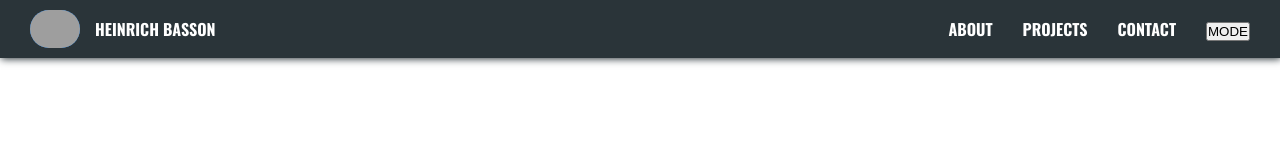
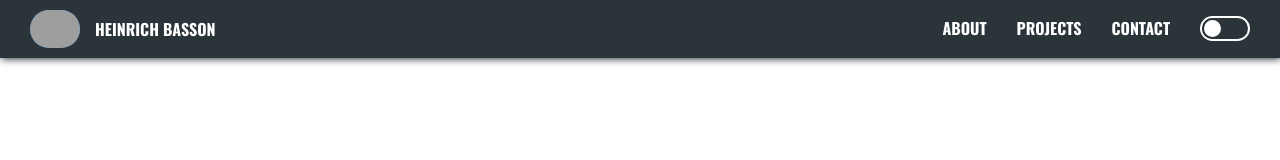
Before and after one commit to the-man2004/portfolio, a Vue app: page / in a window 1280 px wide. Shown: the top 160 px of the page. Built offline with nearby package versions, Linux system fonts and the light colour scheme; grey boxes are pictures that could not be loaded.

Commit message:
Added & styled a mode switch.

```diff
--- /dev/null
+++ b/src/components/Header/ModeSwitch.vue
@@ -0,0 +1,49 @@
+<template>
+  <div @click="store.toggleMode" :class="store.modeSwitchClass">
+    <span></span>
+  </div>
+</template>
+
+<script setup>
+import { useStore } from "@/store";
+
+const store = useStore();
+</script>
+
+<style scoped>
+div {
+  width: 50px;
+  height: 25px;
+  border-radius: 100px;
+  cursor: pointer;
+}
+
+span {
+  display: block;
+  width: 21px;
+  height: 21px;
+  border: 2px solid var(--dark-color);
+  border-radius: 100px;
+  background: var(--light-color);
+  transition: margin 250ms ease;
+}
+
+.dark-btn {
+  border: 2px solid var(--light-color);
+  color: var(--light-color);
+}
+.dark-btn span {
+  border-color: var(--dark-color);
+  background: var(--light-color);
+}
+
+.light-btn {
+  border: 2px solid var(--dark-color);
+  color: var(--dark-color);
+}
+.light-btn span {
+  margin-left: auto;
+  border-color: var(--light-color);
+  background: var(--dark-color);
+}
+</style>
--- a/src/components/TheHeader.vue
+++ b/src/components/TheHeader.vue
@@ -23,7 +23,7 @@
             <a href="#contact">CONTACT</a>
           </li>
           <li>
-            <button @click="store.toggleMode">MODE</button>
+            <ModeSwitch></ModeSwitch>
           </li>
         </ul>
       </div>
@@ -33,6 +33,7 @@
 
 <script setup>
 import { useStore } from "@/store";
+import ModeSwitch from "./Header/ModeSwitch.vue";
 
 const store = useStore();
 </script>
--- a/src/store/index.js
+++ b/src/store/index.js
@@ -8,17 +8,10 @@ export const useStore = defineStore("portfolioStore", {
     };
   },
   getters: {
-    modeClass: (state) => {
-      if (state.mode === "dark") {
-        return {
-          "dark-mode": true,
-        };
-      } else {
-        return {
-          "light-mode": true,
-        };
-      }
-    },
+    modeClass: (state) =>
+      state.mode === "dark" ? { "dark-mode": true } : { "light-mode": true },
+    modeSwitchClass: (state) =>
+      state.mode === "dark" ? { "dark-btn": true } : { "light-btn": true },
   },
   actions: {
     toggleMode() {
```
